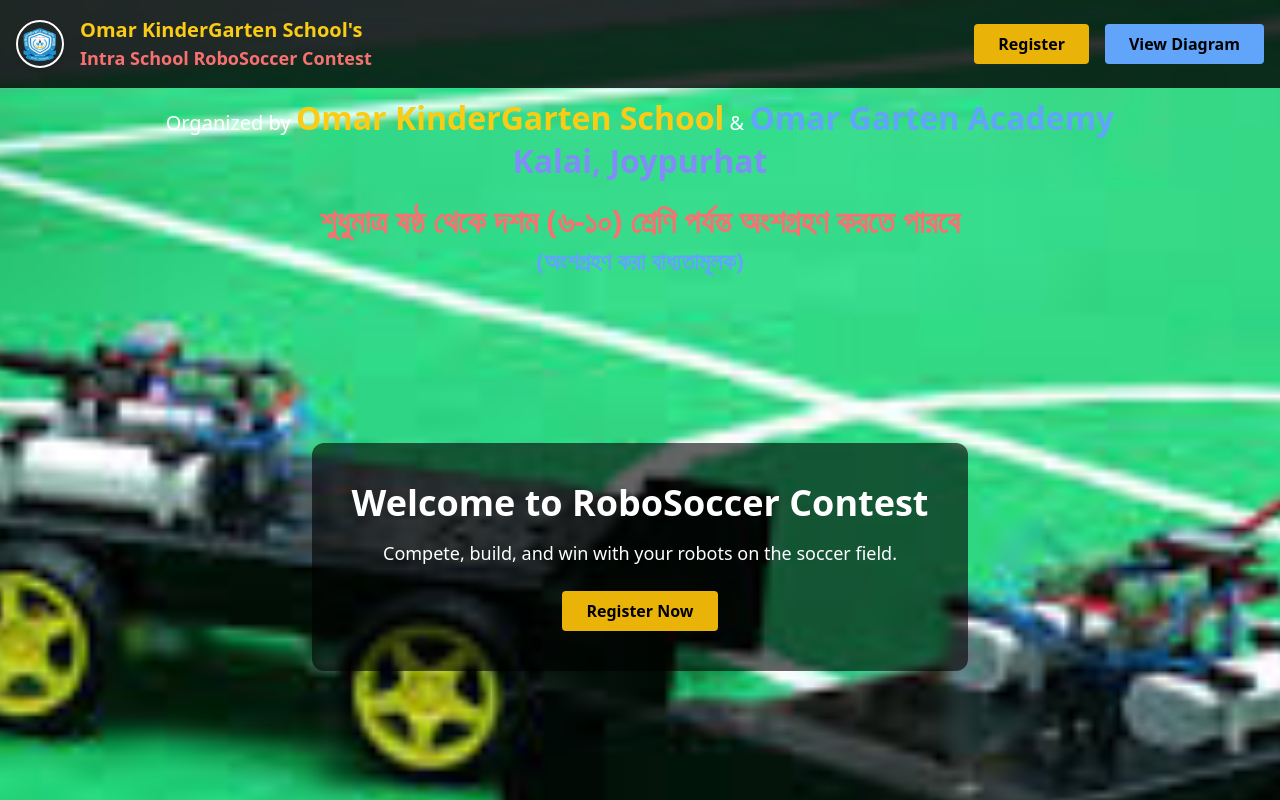
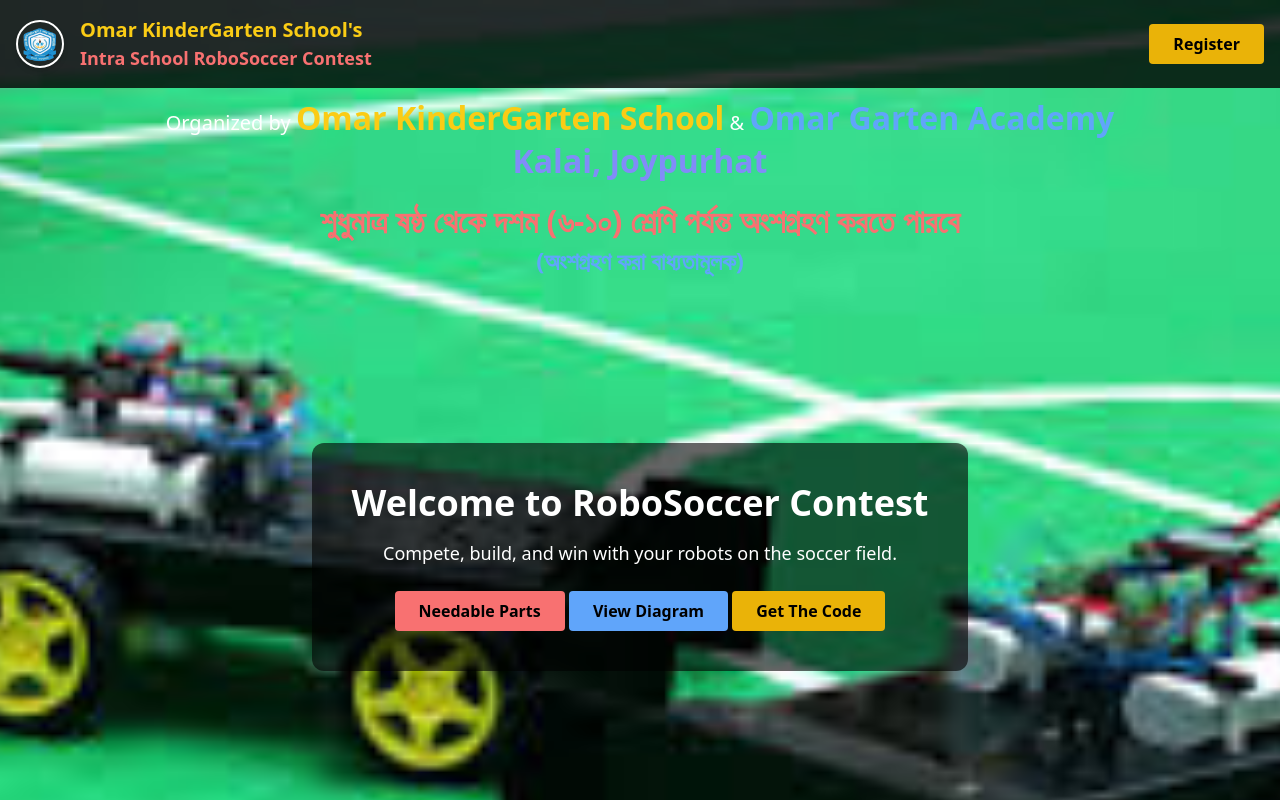
Before and after one commit to edcphub-io/okgs_rsc_2025, a plain HTML site: page index.html in a window 1280 px wide. Shown: the top 800 px of the page. Drawn offline with nearby package versions, Linux system fonts and the light colour scheme.

Commit message:
Update index.html

```diff
--- a/index.html
+++ b/index.html
@@ -29,11 +29,6 @@
       Register
     </button>
   </a>
-  <a href="diagram.html">
-    <button class="bg-blue-400 hover:bg-blue-500 text-black font-bold py-2 px-6 rounded transition">
-      View Diagram
-    </button>
-  </a>
 </nav>
   </header>
 
@@ -56,9 +51,19 @@
     <div class="text-center bg-black bg-opacity-60 p-10 rounded-xl max-w-2xl">
       <h2 class="text-4xl font-bold mb-4">Welcome to RoboSoccer Contest</h2>
       <p class="mb-6 text-lg">Compete, build, and win with your robots on the soccer field.</p>
-      <a href="register.html">
+      <a href="np.html">
+    <button class="bg-red-400 hover:bg-blue-500 text-black font-bold py-2 px-6 rounded transition">
+      Needable Parts
+    </button>
+  </a>
+  <a href="diagram.html">
+    <button class="bg-blue-400 hover:bg-blue-500 text-black font-bold py-2 px-6 rounded transition">
+      View Diagram
+    </button>
+  </a>
+  <a href="getcode.html">
         <button class="bg-yellow-500 hover:bg-yellow-600 text-black font-bold py-2 px-6 rounded transition">
-          Register Now
+          Get The Code
         </button>
       </a>
     </div>
```
